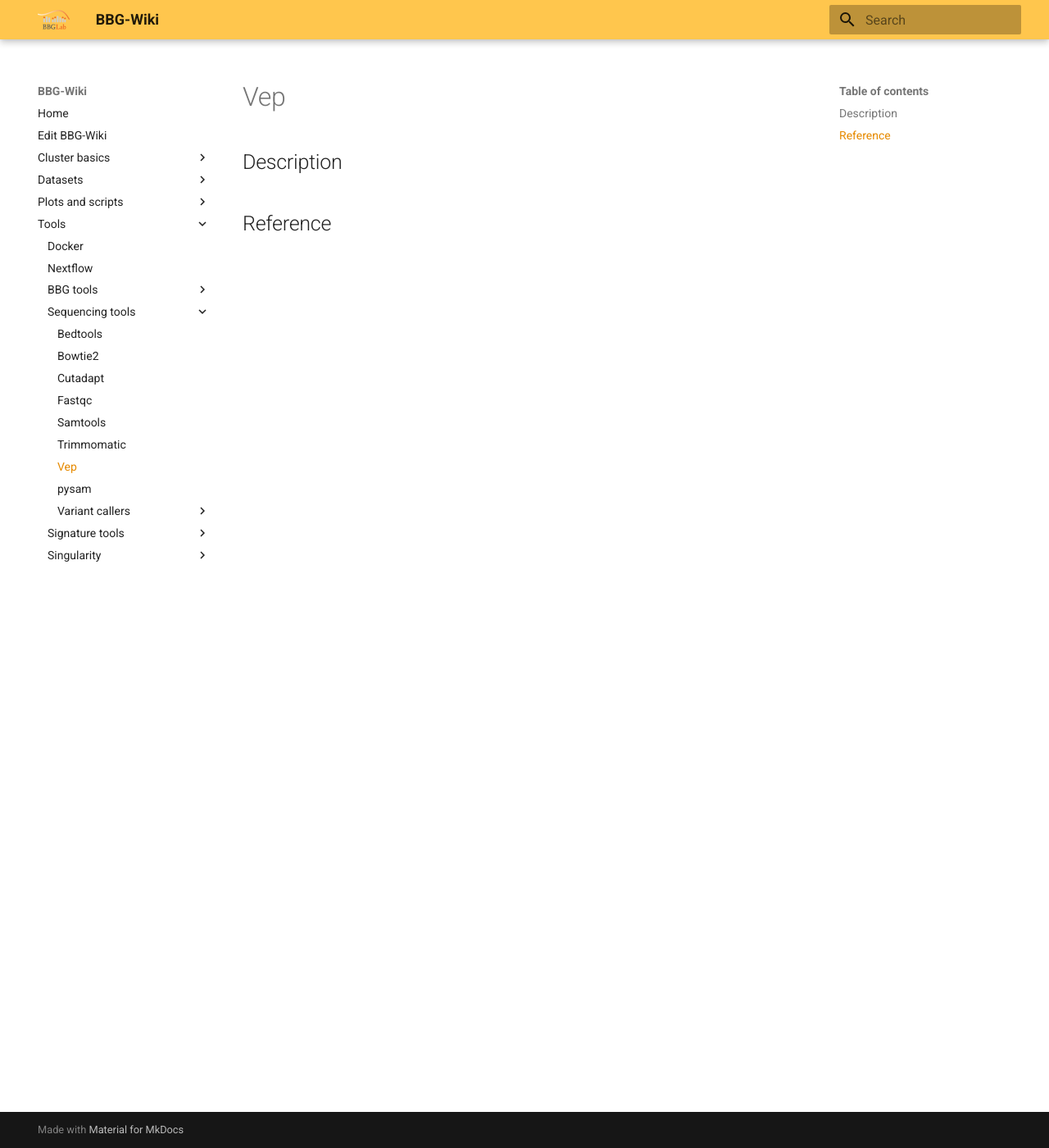
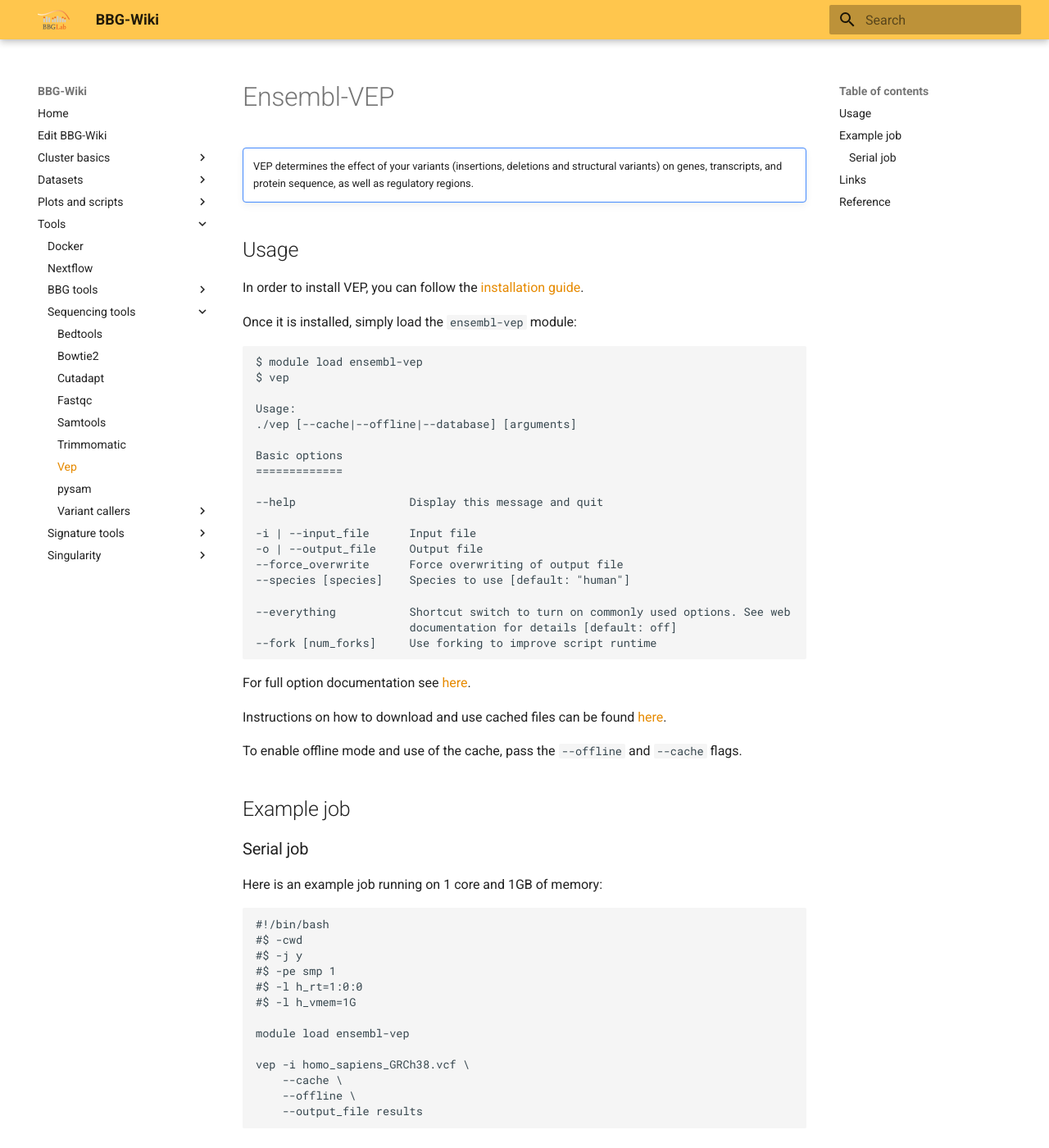
Before and after one commit to bbglab/bbgwiki, an MkDocs documentation site: the page built from docs/Tools/Sequencing tools/Vep.md, in a window 1280 px wide and 1400 px high. Shown: the whole window at 82% size. Built offline with MkDocs 1.6.1 and Material for MkDocs 9.7.7, drawn with Linux system fonts in a browser that asks for light colours; some of the changed text lies outside the part shown.

Commit message:
Added section: VEP

````diff
--- a/docs/Tools/Sequencing tools/Vep.md
+++ b/docs/Tools/Sequencing tools/Vep.md
@@ -1,6 +1,70 @@
-# Vep
+<!-- Vep -->
 
-## Description
+# Ensembl-VEP
+!!! note annotate ""
+    VEP determines the effect of your variants (insertions, deletions and structural variants) on genes, transcripts, and protein sequence, as well as regulatory regions.
 
 
+## Usage
+In order to install VEP, you can follow the [installation guide](https://www.ensembl.org/info/docs/tools/vep/script/vep_download.html).
+
+Once it is installed, simply load the `ensembl-vep` module:
+
+```
+$ module load ensembl-vep
+$ vep
+
+Usage:
+./vep [--cache|--offline|--database] [arguments]
+
+Basic options
+=============
+
+--help                 Display this message and quit
+
+-i | --input_file      Input file
+-o | --output_file     Output file
+--force_overwrite      Force overwriting of output file
+--species [species]    Species to use [default: "human"]
+
+--everything           Shortcut switch to turn on commonly used options. See web
+                       documentation for details [default: off]
+--fork [num_forks]     Use forking to improve script runtime
+```
+
+For full option documentation see [here](https://www.ensembl.org/info/docs/tools/vep/script/vep_options.html).
+
+Instructions on how to download and use cached files can be found [here](https://www.ensembl.org/info/docs/tools/vep/script/vep_cache.html).
+
+To enable offline mode and use of the cache, pass the `--offline` and `--cache` flags.
+
+## Example job
+### Serial job
+Here is an example job running on 1 core and 1GB of memory:
+
+```bash
+#!/bin/bash
+#$ -cwd
+#$ -j y
+#$ -pe smp 1
+#$ -l h_rt=1:0:0
+#$ -l h_vmem=1G
+
+module load ensembl-vep
+
+vep -i homo_sapiens_GRCh38.vcf \
+    --cache \
+    --offline \
+    --output_file results
+```
+
+## Links
+
+- [Ensembl-VEP documentation](https://www.ensembl.org/info/docs/tools/vep/script/VEP_script_documentation.pdf)
+- [Ensembl-VEP tutorial](https://www.ensembl.org/info/docs/tools/vep/script/vep_tutorial.html)
+- [Ensembl-VEP examples](https://www.ensembl.org/info/docs/tools/vep/script/vep_example.html)
+- [Ensembl-VEP web application](https://www.ensembl.org/Tools/VEP)
+
 ## Reference
+
+- _To be added_
````
